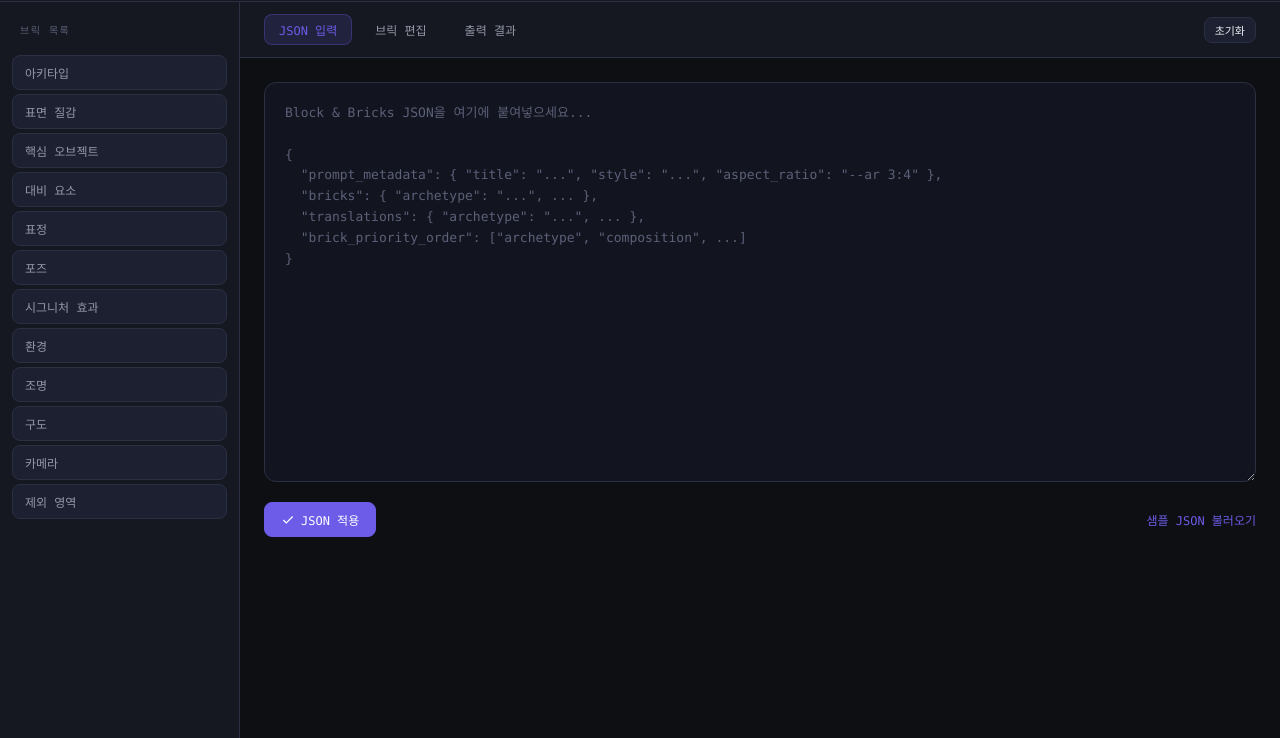
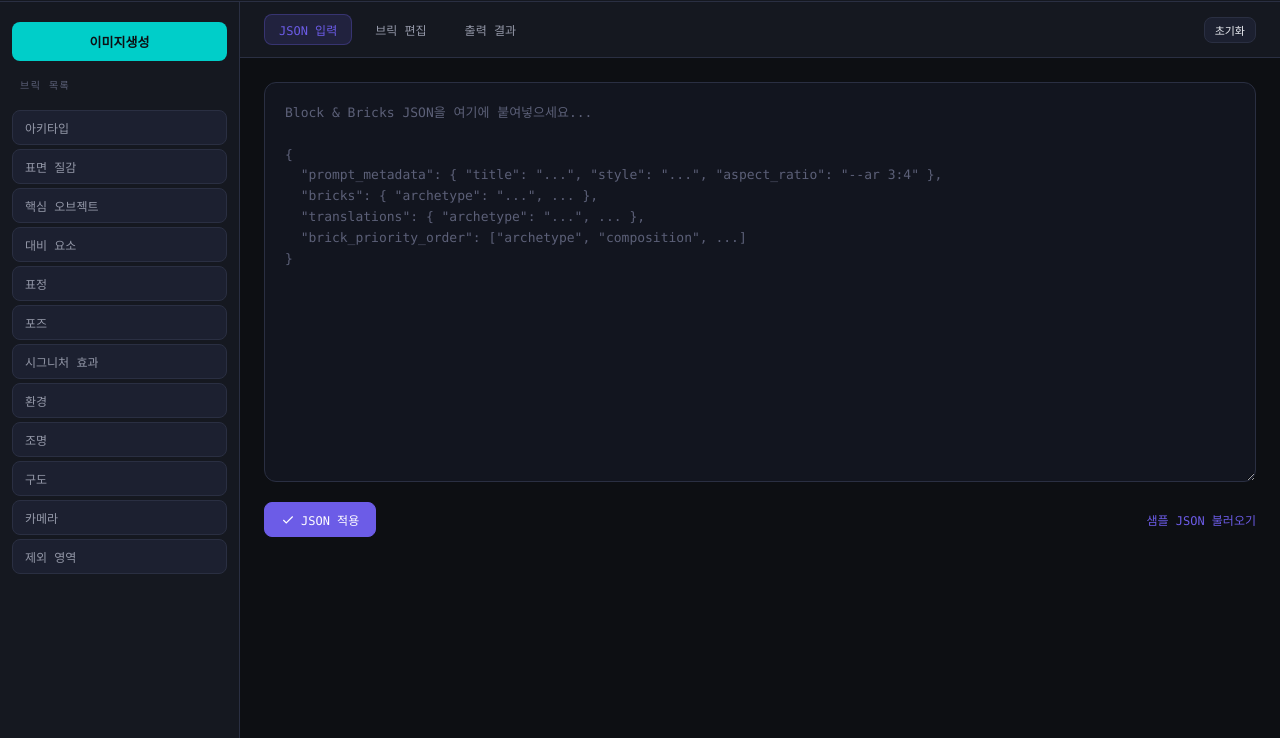
Before and after one commit to bitcory/block, a plain HTML site: page index.html in a window 1280 px wide. Shown: the part 62-800 px from the top of the page. Drawn offline with Linux system fonts and the light colour scheme.

Commit message:
Add mint-colored image generation button to sidebar
Co-Authored-By: Claude Opus 4.6 <noreply@anthropic.com>

```diff
--- a/index.html
+++ b/index.html
@@ -639,6 +639,27 @@
       color: var(--text-muted);
       line-height: 1.6;
     }
+
+    .btn-mint {
+      display: block;
+      width: 100%;
+      padding: 10px 0;
+      background: #00cec9;
+      color: #0d0f13;
+      font-family: inherit;
+      font-size: 13px;
+      font-weight: 700;
+      text-align: center;
+      text-decoration: none;
+      border-radius: var(--radius);
+      border: none;
+      cursor: pointer;
+      transition: background 0.15s ease;
+    }
+
+    .btn-mint:hover {
+      background: #00b5b1;
+    }
   </style>
 </head>
 
@@ -666,7 +687,8 @@
   <div class="layout">
     <aside class="sidebar">
       <div class="sidebar-section">
-        <div class="sidebar-label">브릭 목록</div>
+        <a href="https://gemini.google.com/gem/1rL_lXc76nS3qBLSgZDgQD4tNeo9k8gYJ?usp=sharing" target="_blank" class="btn-mint">이미지생성</a>
+        <div class="sidebar-label" style="margin-top: 16px;">브릭 목록</div>
       </div>
       <div class="brick-list" id="brickList"></div>
     </aside>
```
